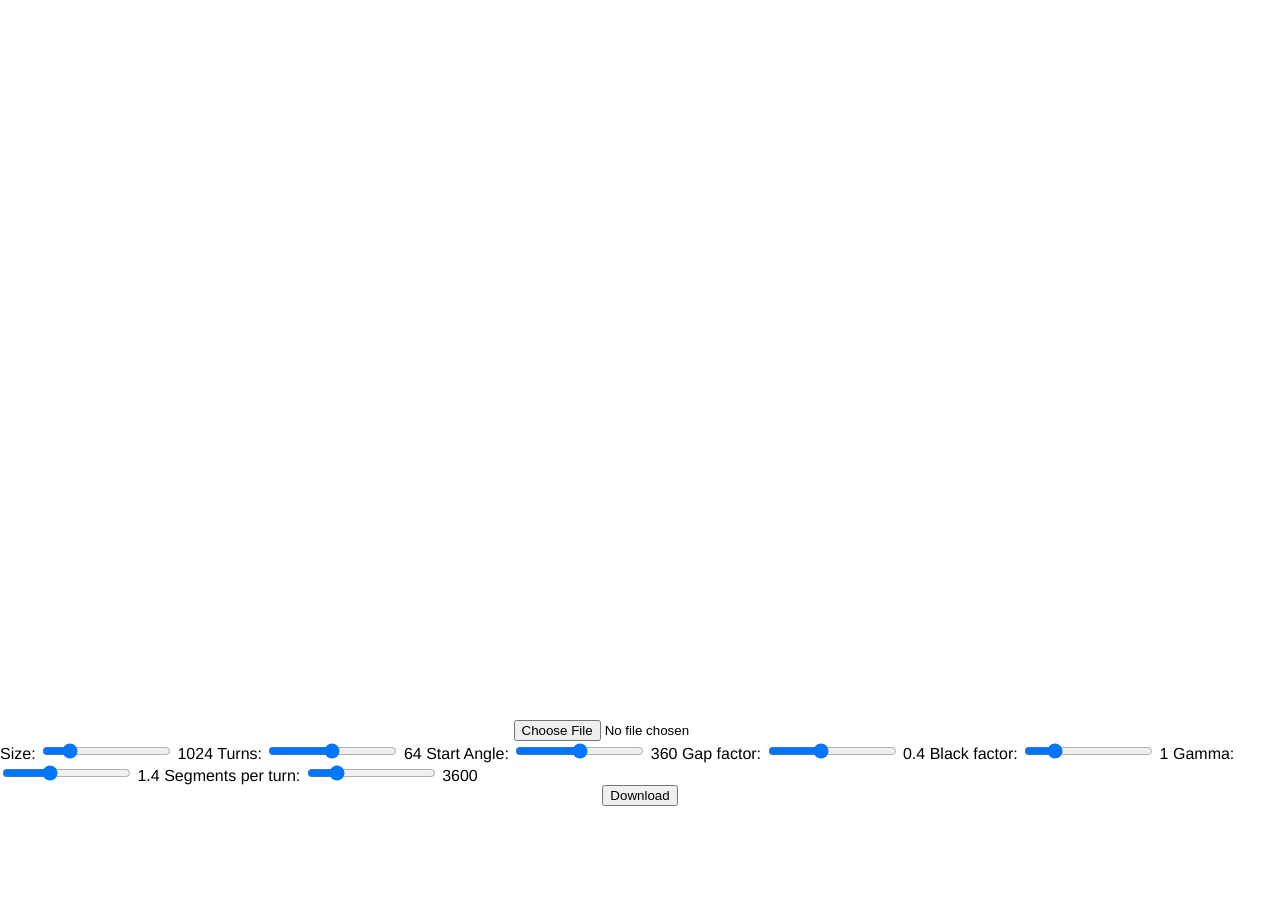
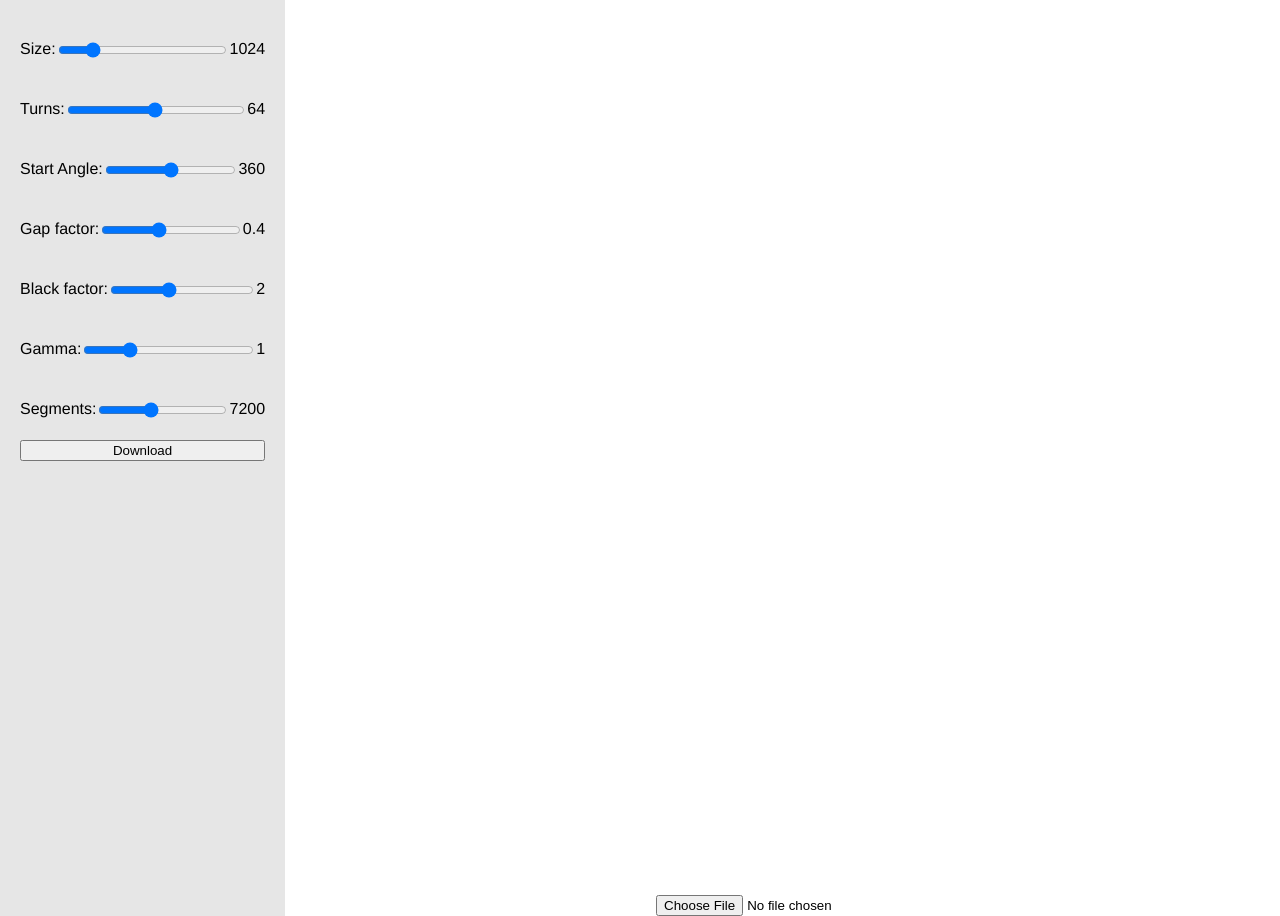
Before and after one commit to surma-dump/vinylsketch, a plain HTML site: page index.html in a window 1280 px wide. Before the commit the page ends 806 px from the top, so only its background shows below. Drawn offline with Linux system fonts and the light colour scheme.

Commit message:
Add some design

```diff
--- a/index.html
+++ b/index.html
@@ -1,4 +1,5 @@
 <!doctype html>
+<meta name="viewport" content="width=device-width, initial-scale=1">
 <style>
   html, body {
     margin: 0;
@@ -9,18 +10,56 @@
     min-height: 100vh;
     width: 100vw;
     display: flex;
+    flex-direction: row;
+    align-items: stretch;
+    justify-content: flex-start;
+    font-family: Helvetica;
+  }
+  main {
+    display: flex;
     flex-direction: column;
     align-items: center;
     justify-content: center;
-    font-family: Helvetica;
+    order: 1;
+    flex-grow: 1;
   }
   canvas {
-    height: 90vmin;
-    width: 90vmin;
+    height: auto;
+    width: 90%;
+  }
+  aside {
+    background-color: hsl(0, 0%, 90%);
+    order: 0;
+    flex-basis: 0;
+    padding: 20px;
+
+    display: flex;
+    flex-direction: column;
+    align-items: stretch;
+  }
+  label {
+    margin: 20px 0;
+    display: flex;
+  }
+  label > input {
+    flex-grow: 1;
+  }
+  @media (max-width: 1000px) {
+    main {
+      order: 0;
+    }
+    aside {
+      flex-basis: initial;
+    }
+    body {
+      flex-direction: column;
+    }
   }
 </style>
-<canvas width="1024" height="1024" class="vinylsketch"></canvas>
-<input type="file">
+<main>
+  <canvas width="1024" height="1024" class="vinylsketch"></canvas>
+  <input type="file">
+</main>
 <aside class="controls">
   <label>
     Size: <input type="range" data-bind="length" min="128" max="5192" value="1024" class="noauto">
@@ -47,10 +86,10 @@
     <span class="value"></span>
   </label>
   <label>
-    Segments per turn: <input type="range" data-bind="segmentsPerTurn" min="60" max="18000" step="60">
+    Segments: <input type="range" data-bind="segmentsPerTurn" min="60" max="18000" step="60">
     <span class="value"></span>
   </label>
+  <button class="download">Download</button>
 </aside>
-<button class="download">Download</button>
 
 <script src="vinylsketch.js"></script>
--- a/vinylsketch.js
+++ b/vinylsketch.js
@@ -4,10 +4,10 @@
     lineColor: 'black',
     turns: 64,
     gapFactor: 0.4,
-    segmentsPerTurn: 3600,
-    blackFactor: 1,
+    segmentsPerTurn: 7200,
+    blackFactor: 2,
     startAngle: 360,
-    gamma: 1.4
+    gamma: 1
   };
 
   class VinylSketch {
```
